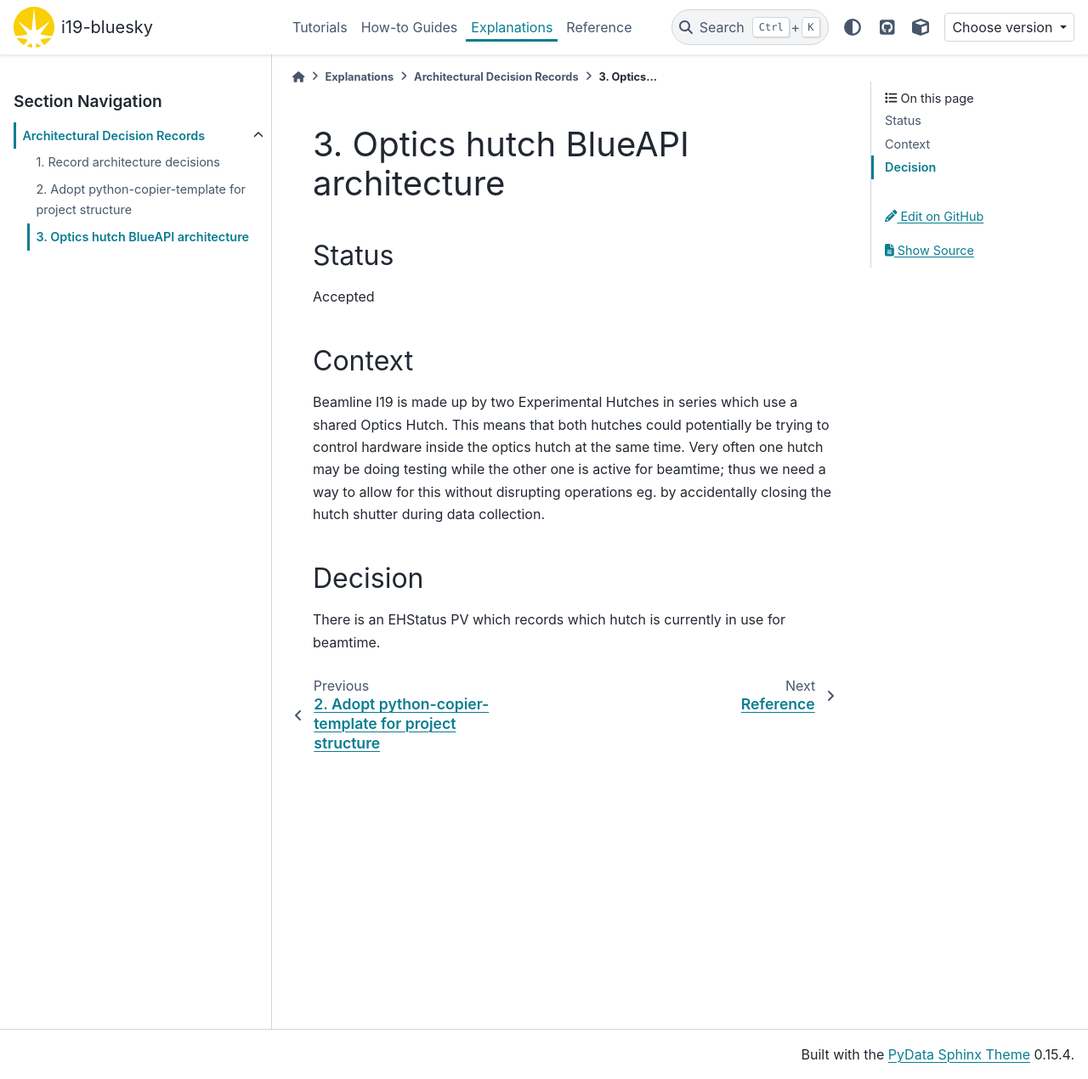
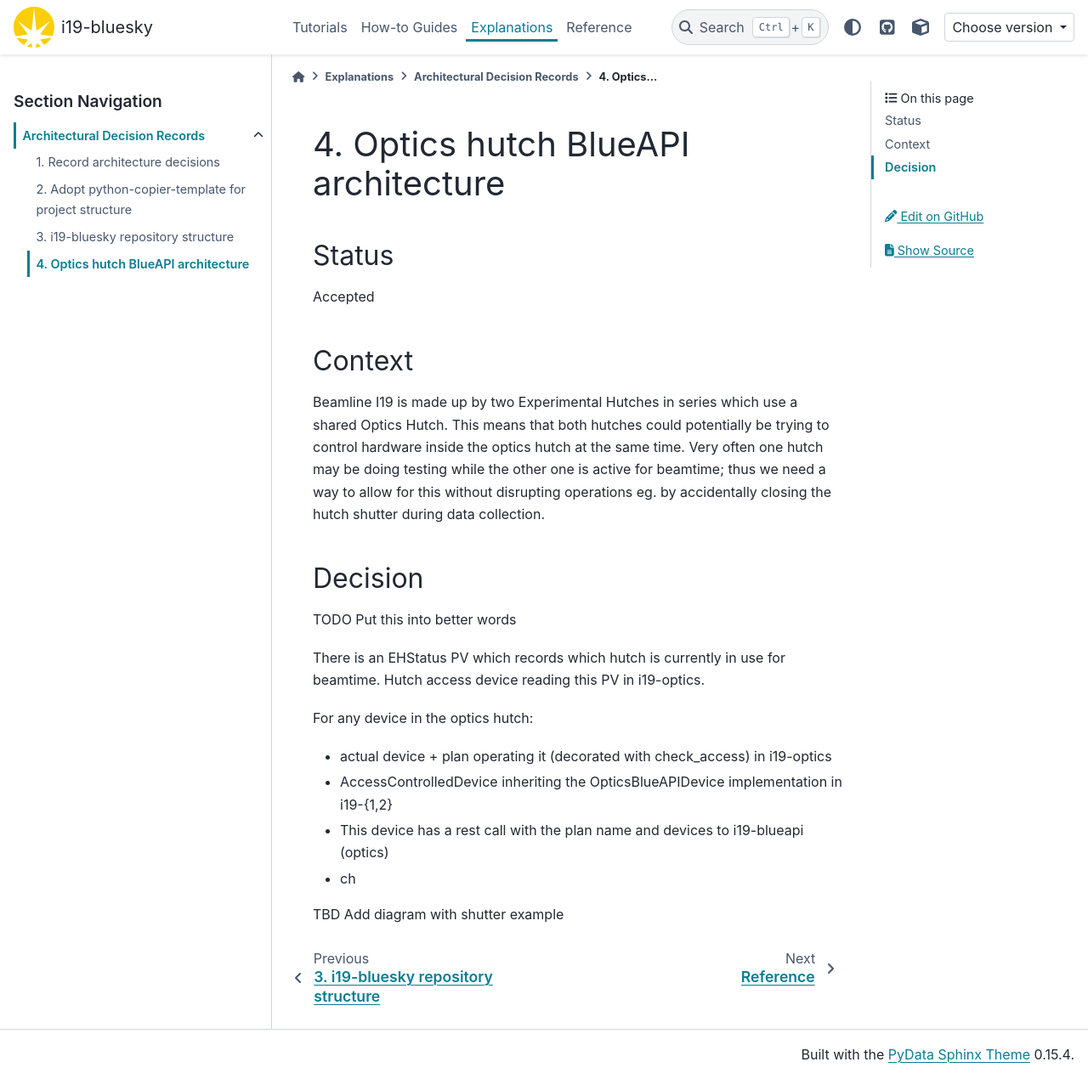
Before and after one commit to DiamondLightSource/i19-bluesky, a Sphinx documentation site: the page built from docs/explanations/decisions/0004-optics-blueapi-architecture.md, in a window 1280 px wide and 1270 px high. Shown: the whole window at 85% size. Built offline with Sphinx 7.4.7 and the PyData theme 0.15.4, drawn with Linux system fonts in a browser that asks for light colours; pages that are not in the unit, such as notebooks, are missing from menus; the version number could not be read and is left out.

Commit message:
A start on describing repo/blueapi division

```diff
--- a/docs/explanations/decisions/0003-optics-blueapi-architecture.md
+++ b/docs/explanations/decisions/0004-optics-blueapi-architecture.md
@@ -1,4 +1,4 @@
-# 3. Optics hutch BlueAPI architecture
+# 4. Optics hutch BlueAPI architecture
 
 ## Status
 
@@ -10,4 +10,17 @@ Beamline I19 is made up by two Experimental Hutches in series which use a shared
 
 ## Decision
 
+TODO Put this into better words
+
+
 There is an EHStatus PV which records which hutch is currently in use for beamtime.
+Hutch access device reading this PV in i19-optics.
+
+For any device in the optics hutch:
+- actual device + plan operating it (decorated with check_access) in i19-optics
+- AccessControlledDevice inheriting the OpticsBlueAPIDevice implementation in i19-{1,2}
+- This device has a rest call with the plan name and devices to i19-blueapi (optics)
+- ch
+
+
+TBD Add diagram with shutter example
```
Also changed, not shown: docs/explanations/decisions/0003-repository-structure.md (added, +26 -0 lines).
